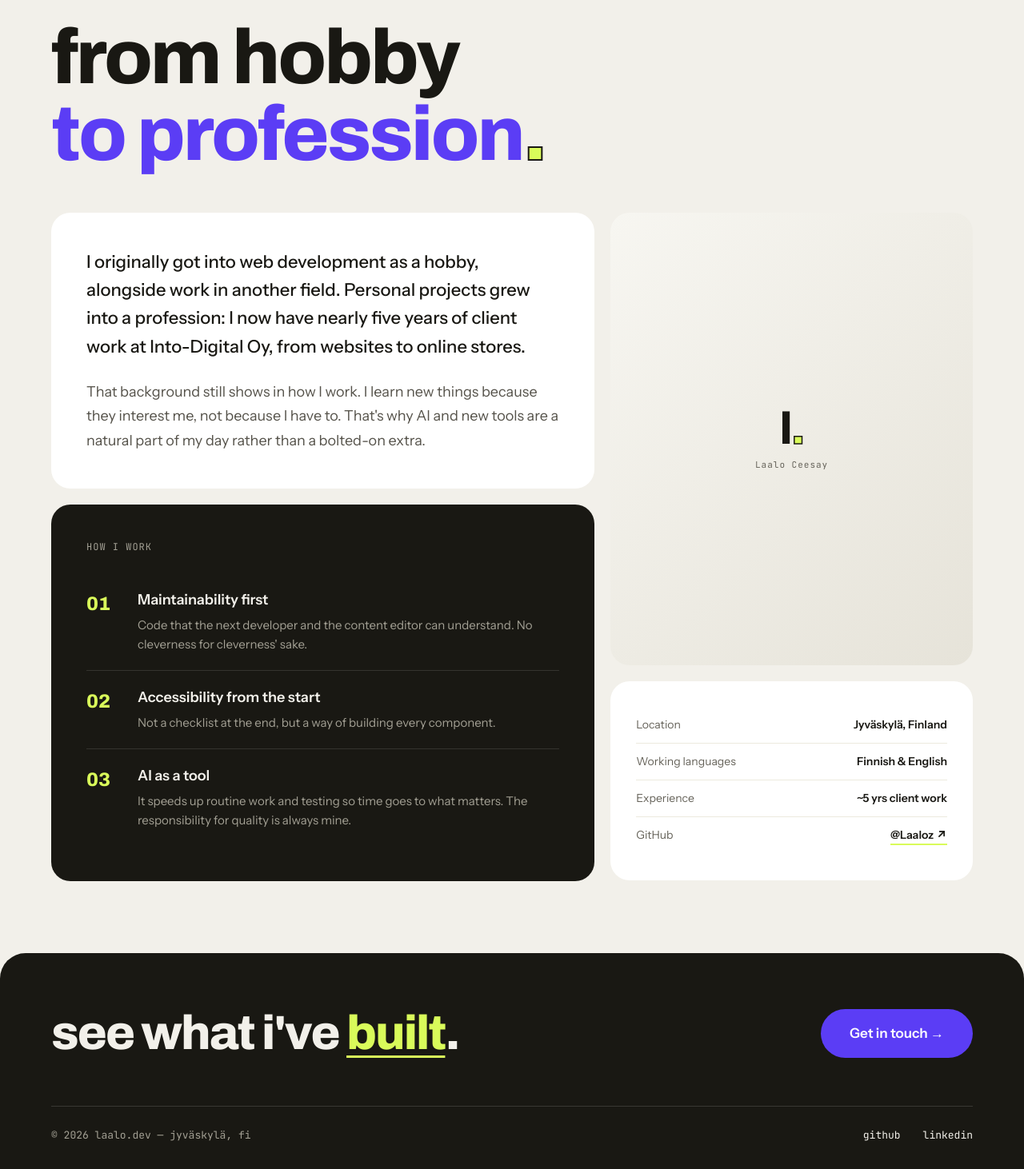
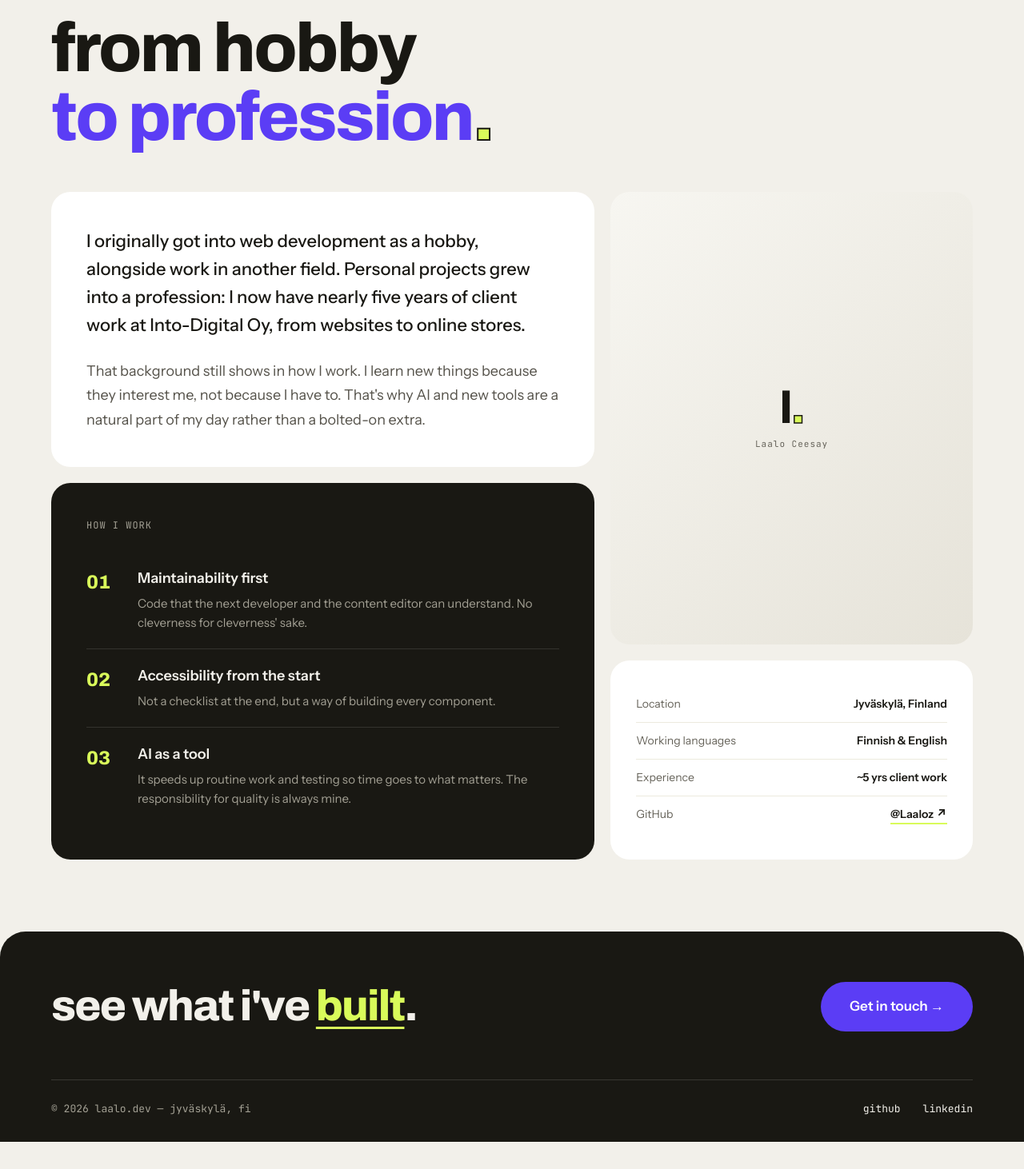
Before and after one commit to Laaloz/portfolio-next, a Next.js app: page /en/about in a window 1280 px wide. Shown: the part 203-1665 px from the top of the page at 80% size. After the commit the page ends 1631 px from the top, so only its background shows below. Built offline with nearby package versions, Linux system fonts and the light colour scheme.

Commit message:
Refactor CSS for responsive design: use clamp for font sizes and paddings, adjust grid layouts for better adaptability

```diff
--- a/app/cards.css
+++ b/app/cards.css
@@ -1,7 +1,7 @@
 /* Bento grid (home) */
 .bento {
     display: grid;
-    grid-template-columns: 1.6fr 1fr 1fr;
+    grid-template-columns: minmax(0, 1.6fr) minmax(0, 1fr) minmax(0, 1fr);
     grid-template-rows: auto auto;
     gap: 20px;
     padding-top: 50px;
@@ -110,8 +110,8 @@
     font-family: var(--font-archivo), sans-serif;
     font-weight: 800;
     font-stretch: 115%;
-    font-size: 56px;
-    letter-spacing: -2px;
+    font-size: clamp(40px, 3.9vw, 56px);
+    letter-spacing: -0.036em;
     display: block;
 }
 
@@ -144,10 +144,28 @@
     font-weight: 600;
 }
 
+/* Tablet: the 3-column bento needs ~1100px of width; below that use the
+   two-column stack (intro / ai / stat+stat / stack) */
+@media (max-width: 1099px) {
+    .bento {
+        grid-template-columns: minmax(0, 1fr) minmax(0, 1fr);
+        grid-template-rows: none;
+        padding-top: 24px;
+    }
+
+    .bento-intro {
+        grid-row: auto;
+        grid-column: span 2;
+    }
+
+    .bento-ai,
+    .bento-stack {
+        grid-column: span 2;
+    }
+}
+
 @media (max-width: 768px) {
     .bento {
-        grid-template-columns: 1fr 1fr;
-        grid-template-rows: none;
         gap: 14px;
         padding-top: 0;
     }
@@ -155,11 +173,6 @@
     .bento-card {
         padding: 26px 22px;
         gap: 22px;
-    }
-
-    .bento-intro {
-        grid-row: auto;
-        grid-column: span 2;
     }
 
     .bento-intro p {
@@ -177,10 +190,6 @@
 
     .gh-arrow {
         font-size: 16px;
-    }
-
-    .bento-ai {
-        grid-column: span 2;
     }
 
     .bento-ai p {
@@ -211,7 +220,6 @@
     }
 
     .bento-stack {
-        grid-column: span 2;
         padding: 22px;
         gap: 10px;
     }
@@ -221,10 +229,17 @@
     }
 }
 
+/* Very narrow phones: the two stat tiles no longer fit side by side */
+@media (max-width: 359px) {
+    .bento-stat {
+        grid-column: span 2;
+    }
+}
+
 /* Project cards */
 .project-grid {
     display: grid;
-    grid-template-columns: repeat(3, 1fr);
+    grid-template-columns: repeat(3, minmax(0, 1fr));
     gap: 20px;
 }
 
@@ -308,6 +323,12 @@
 
 .project-card-footer .lime-link {
     font-size: 14px;
+}
+
+@media (max-width: 1099px) {
+    .project-grid {
+        grid-template-columns: repeat(2, minmax(0, 1fr));
+    }
 }
 
 @media (max-width: 768px) {
--- a/app/footer.css
+++ b/app/footer.css
@@ -2,7 +2,7 @@
 .cta-footer {
     background: var(--ink);
     color: var(--bg);
-    padding: 90px var(--gutter) 32px;
+    padding: clamp(48px, 6.5vw, 90px) var(--gutter) 32px;
     border-radius: 32px 32px 0 0;
 }
 
@@ -15,7 +15,7 @@
     display: flex;
     justify-content: space-between;
     align-items: flex-end;
-    gap: 60px;
+    gap: clamp(24px, 4vw, 60px);
 }
 
 .cta-text {
@@ -26,9 +26,9 @@
 
 .cta-heading {
     font-stretch: 118%;
-    font-size: 92px;
+    font-size: clamp(48px, 6.4vw, 92px);
     line-height: 0.98;
-    letter-spacing: -3px;
+    letter-spacing: -0.033em;
     text-transform: lowercase;
 }
 
@@ -50,7 +50,7 @@
 
 /* Subpage variant: smaller heading, centered row */
 .cta-footer.sub {
-    padding-top: 70px;
+    padding-top: clamp(40px, 4.9vw, 70px);
 }
 
 .cta-footer.sub .cta-row {
@@ -58,9 +58,9 @@
 }
 
 .cta-heading.small {
-    font-size: 60px;
+    font-size: clamp(36px, 4.2vw, 60px);
     line-height: 1;
-    letter-spacing: -2px;
+    letter-spacing: -0.033em;
 }
 
 .cta-heading.small a {
@@ -121,9 +121,9 @@
     }
 
     .cta-heading {
-        font-size: 42px;
+        font-size: clamp(36px, 10.5vw, 48px);
         line-height: 1;
-        letter-spacing: -1.5px;
+        letter-spacing: -0.036em;
     }
 
     .cta-heading br {
--- a/app/globals.css
+++ b/app/globals.css
@@ -18,6 +18,14 @@
     --section-pad: 90px;
     --radius-card: 24px;
     --radius-media: 12px;
+}
+
+/* Tablet tier: desktop layout with tighter spacing */
+@media (max-width: 1099px) {
+    :root {
+        --gutter: 40px;
+        --section-pad: 64px;
+    }
 }
 
 @media (max-width: 768px) {
@@ -143,16 +151,16 @@ h3 {
 }
 
 .section-title {
-    font-size: 54px;
+    font-size: clamp(34px, 3.75vw, 54px);
     font-stretch: 115%;
-    letter-spacing: -2px;
+    letter-spacing: -0.037em;
     text-transform: lowercase;
 }
 
 @media (max-width: 768px) {
     .section-title {
-        font-size: 30px;
-        letter-spacing: -1px;
+        font-size: clamp(28px, 7.5vw, 34px);
+        letter-spacing: -0.034em;
     }
 }
 
--- a/app/pages.css
+++ b/app/pages.css
@@ -1,6 +1,6 @@
 /* Home hero */
 .hero {
-    padding-top: 90px;
+    padding-top: clamp(48px, 6.5vw, 90px);
     padding-bottom: 40px;
 }
 
@@ -11,9 +11,10 @@
 
 .hero h1 {
     font-stretch: 118%;
-    font-size: 118px;
+    /* Fluid: 118px at >=1440, scales down through tablet widths */
+    font-size: clamp(60px, 8.2vw, 118px);
     line-height: 0.98;
-    letter-spacing: -4px;
+    letter-spacing: -0.034em;
     max-width: 1300px;
     text-transform: lowercase;
 }
@@ -40,9 +41,9 @@
     }
 
     .hero h1 {
-        font-size: 37px;
+        font-size: clamp(32px, 9.6vw, 62px);
         line-height: 1.05;
-        letter-spacing: -1.2px;
+        letter-spacing: -0.032em;
     }
 
     .hero h1 br {
@@ -57,7 +58,7 @@
 
 /* Subpage hero */
 .page-hero {
-    padding-top: 80px;
+    padding-top: clamp(44px, 5.8vw, 80px);
     padding-bottom: 50px;
 }
 
@@ -67,9 +68,9 @@
 
 .page-hero h1 {
     font-stretch: 118%;
-    font-size: 96px;
+    font-size: clamp(52px, 6.7vw, 96px);
     line-height: 1;
-    letter-spacing: -3px;
+    letter-spacing: -0.031em;
     margin-top: 24px;
     text-transform: lowercase;
 }
@@ -97,9 +98,9 @@
     }
 
     .page-hero h1 {
-        font-size: 44px;
+        font-size: clamp(36px, 11vw, 52px);
         line-height: 1.02;
-        letter-spacing: -1.5px;
+        letter-spacing: -0.034em;
         margin-top: 14px;
     }
 
@@ -226,8 +227,8 @@
 
 /* Projects page: own projects title is one step smaller */
 .section-title.own-title {
-    font-size: 44px;
-    letter-spacing: -1.5px;
+    font-size: clamp(30px, 3.05vw, 44px);
+    letter-spacing: -0.034em;
 }
 
 @media (max-width: 768px) {
@@ -315,7 +316,7 @@
 /* About page */
 .about-grid {
     display: grid;
-    grid-template-columns: 1.5fr 1fr;
+    grid-template-columns: minmax(0, 1.5fr) minmax(0, 1fr);
     gap: 20px;
     align-items: start;
 }
@@ -469,7 +470,7 @@
 /* Contact page */
 .contact-grid {
     display: grid;
-    grid-template-columns: 1.5fr 1fr;
+    grid-template-columns: minmax(0, 1.5fr) minmax(0, 1fr);
     gap: 20px;
     align-items: start;
 }
```
